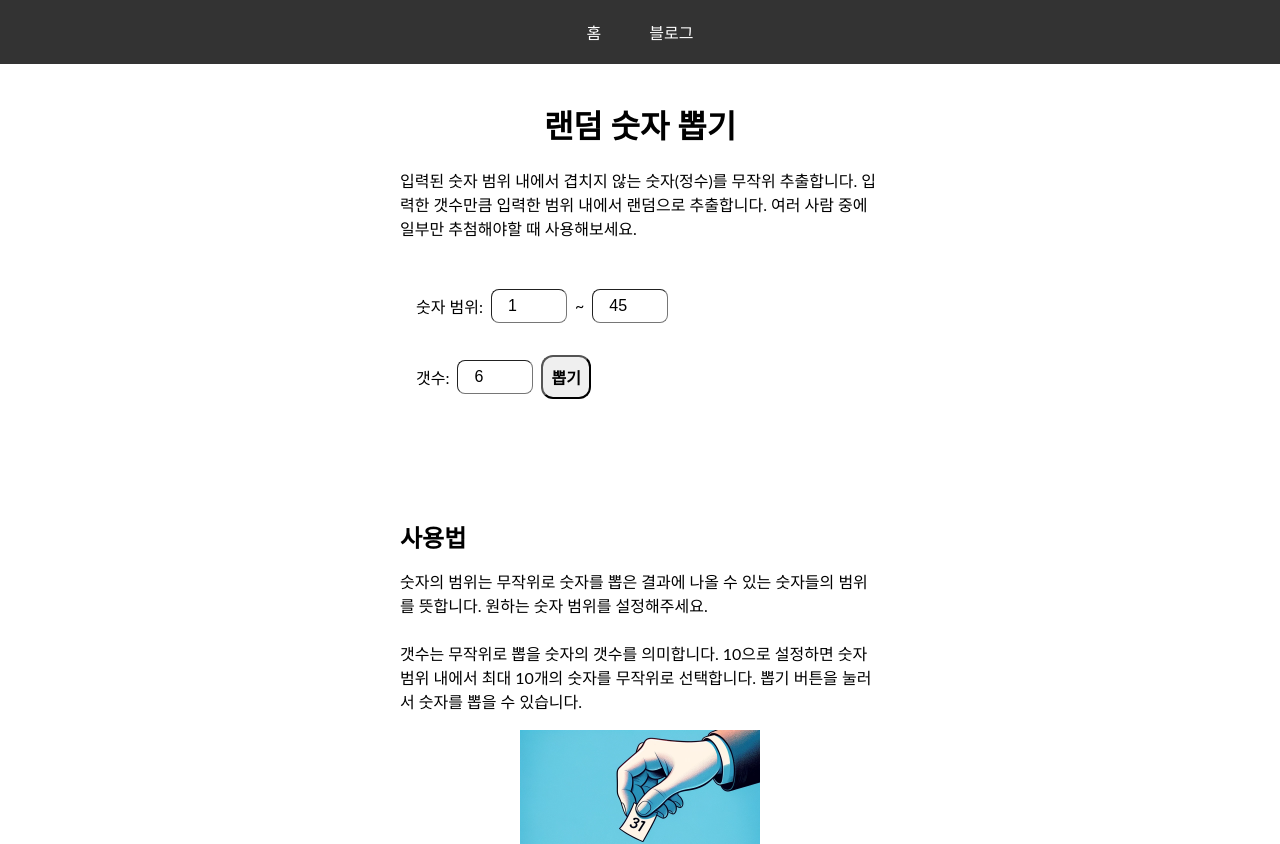
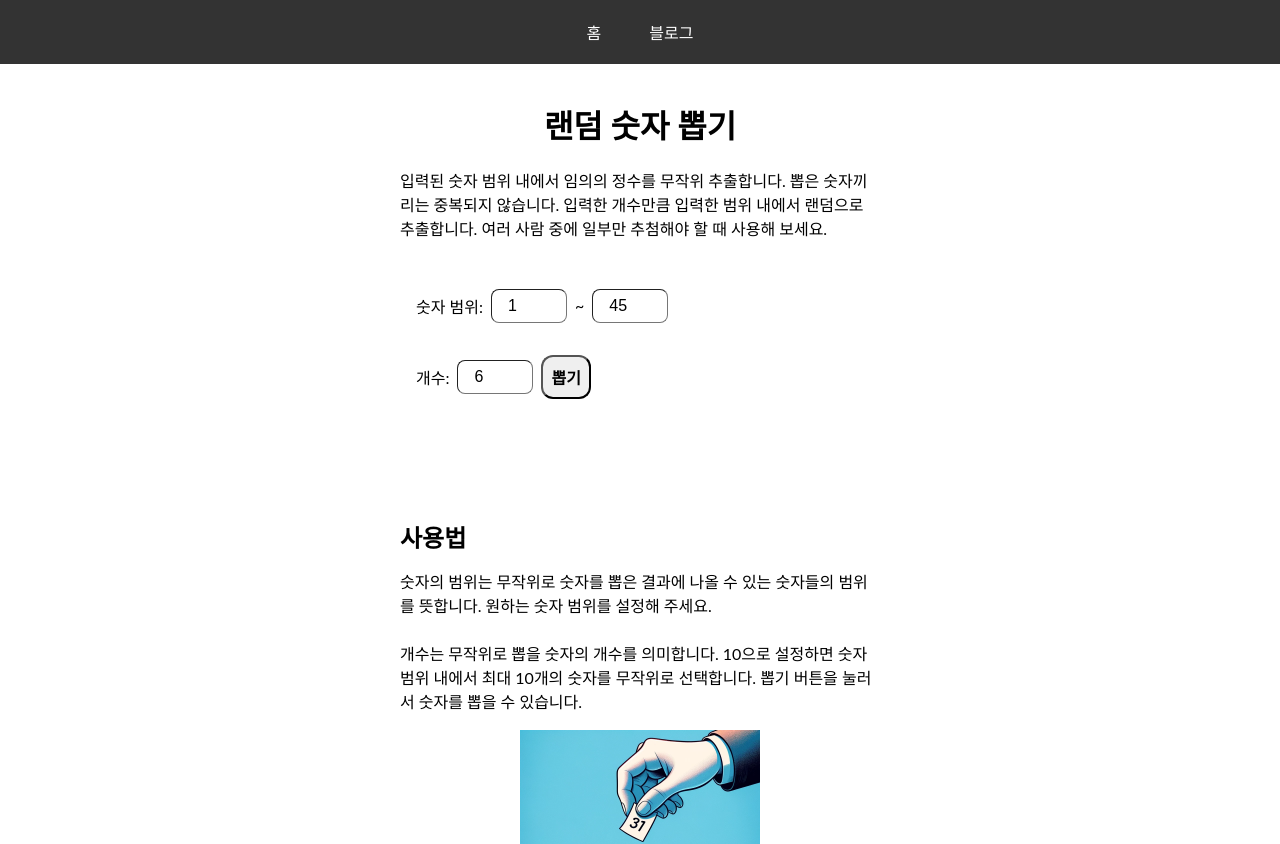
Before and after one commit to zziri/app, a Next.js app: page /extractor/random in a window 1280 px wide. Shown: the top 844 px of the page. Built offline with nearby package versions, Linux system fonts and the light colour scheme.

Commit message:
[dev/random-pick] 문구 변경

```diff
--- a/src/components/extractor/random/RandomExtractorFunction.tsx
+++ b/src/components/extractor/random/RandomExtractorFunction.tsx
@@ -38,7 +38,7 @@ export default function RandomExtractorFunction() {
           <input type="number" onChange={onChangeEnd} value={end} />
         </div>
         <div className="input count">
-            <span>갯수:</span>
+            <span>개수:</span>
             <input type="number" value={count} onChange={onChangeCount}/>
             <button onClick={onClickExtract}>뽑기</button>
         </div>
--- a/src/data/extractor/randomData.tsx
+++ b/src/data/extractor/randomData.tsx
@@ -7,9 +7,9 @@ const randomArticleList: Array<Article> = [
     contents: (
       <>
         <article>
-          숫자의 범위는 무작위로 숫자를 뽑은 결과에 나올 수 있는 숫자들의 범위를 뜻합니다. 원하는 숫자 범위를 설정해주세요.
+          숫자의 범위는 무작위로 숫자를 뽑은 결과에 나올 수 있는 숫자들의 범위를 뜻합니다. 원하는 숫자 범위를 설정해 주세요.
           <br /><br />
-          갯수는 무작위로 뽑을 숫자의 갯수를 의미합니다. 10으로 설정하면 숫자 범위 내에서 최대 10개의 숫자를 무작위로 선택합니다. 뽑기 버튼을 눌러서 숫자를 뽑을 수 있습니다.
+          개수는 무작위로 뽑을 숫자의 개수를 의미합니다. 10으로 설정하면 숫자 범위 내에서 최대 10개의 숫자를 무작위로 선택합니다. 뽑기 버튼을 눌러서 숫자를 뽑을 수 있습니다.
         </article>
       </>
     ),
--- a/src/pages/extractor/random.tsx
+++ b/src/pages/extractor/random.tsx
@@ -8,8 +8,8 @@ import { randomArticleList } from "@/data/extractor/randomData";
 
 export default function RandomExtractorPage() {
   const title = '랜덤 숫자 뽑기';
-  const description = `입력된 숫자 범위 내에서 겹치지 않는 숫자(정수)를 무작위 추출합니다.
-  입력한 갯수만큼 입력한 범위 내에서 랜덤으로 추출합니다. 여러 사람 중에 일부만 추첨해야할 때 사용해보세요.`;
+  const description = `입력된 숫자 범위 내에서 임의의 정수를 무작위 추출합니다. 뽑은 숫자끼리는 중복되지 않습니다.
+  입력한 개수만큼 입력한 범위 내에서 랜덤으로 추출합니다. 여러 사람 중에 일부만 추첨해야 할 때 사용해 보세요.`;
 
   return (
     <>
```
